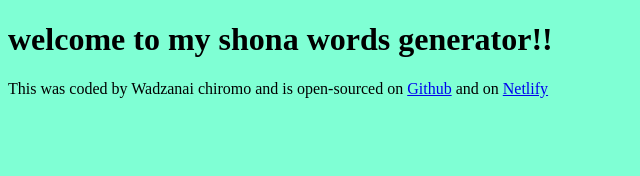
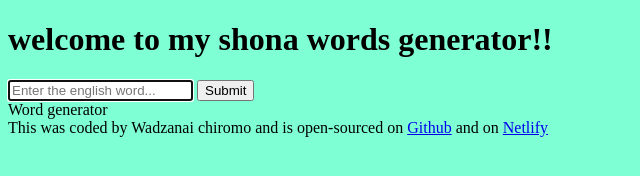
Before and after one commit to Wawiechichie/words-generator, a plain HTML site: page index.html in a window 1280 px wide. Shown: the whole page, without its empty margins (0-640 px from the left). Drawn offline with Linux system fonts and the light colour scheme.

Commit message:
added the basic HTML structure

```diff
--- a/index.html
+++ b/index.html
@@ -7,9 +7,25 @@
     <title>poem generator</title>
 </head>
 <body>
+    <header>
     <h1>
         welcome to my shona words generator!!
     </h1>
+</header>
+<main>
+    <form>
+        <input type="text"
+        placeholder="Enter the english word..."
+        autofocus
+        required
+        autocomplete="off"
+        />
+    <input type="submit"/>
+    </form>
+    <div>
+        Word generator
+    </div>
+</main>
     <footer>
         This was coded by Wadzanai chiromo and is open-sourced on <a href="https://github.com/Wawiechichie" target="_blank">Github</a> and on <a href="https://app.netlify.com/teams/wawiechichie/projects" target="_blank"> Netlify </a>
     </footer>
```
